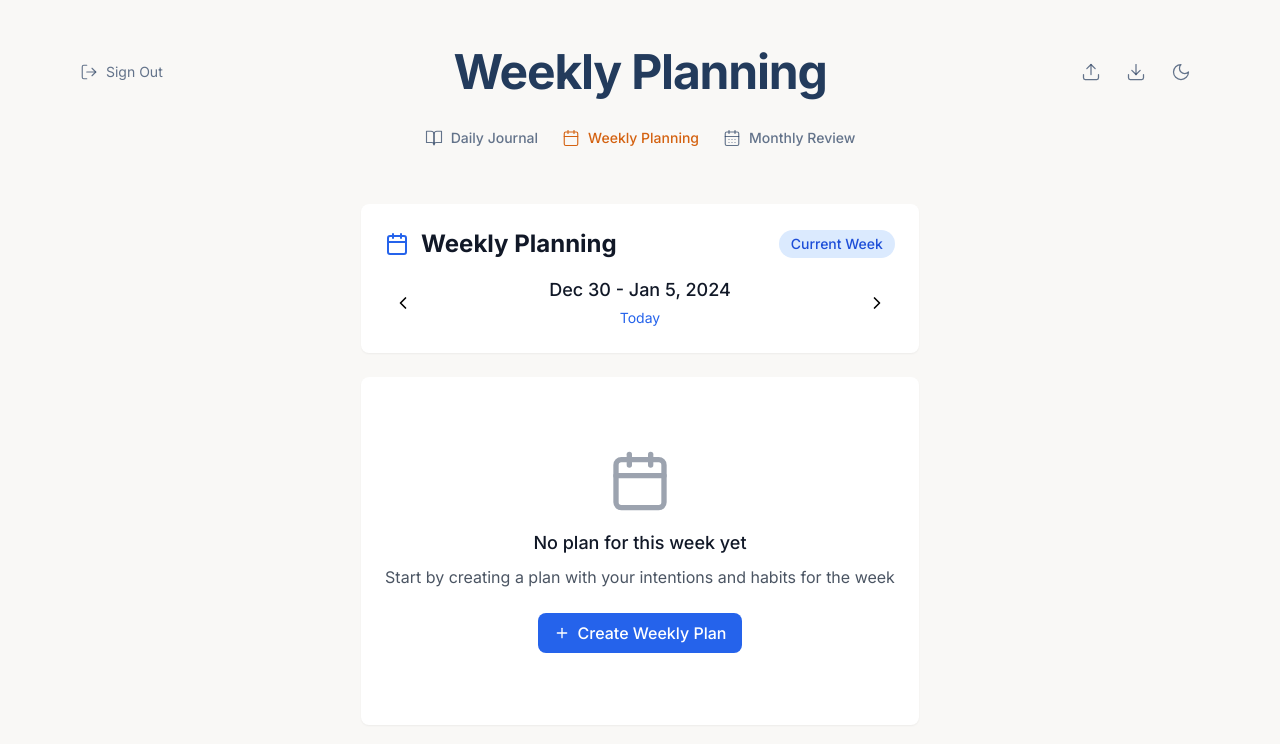
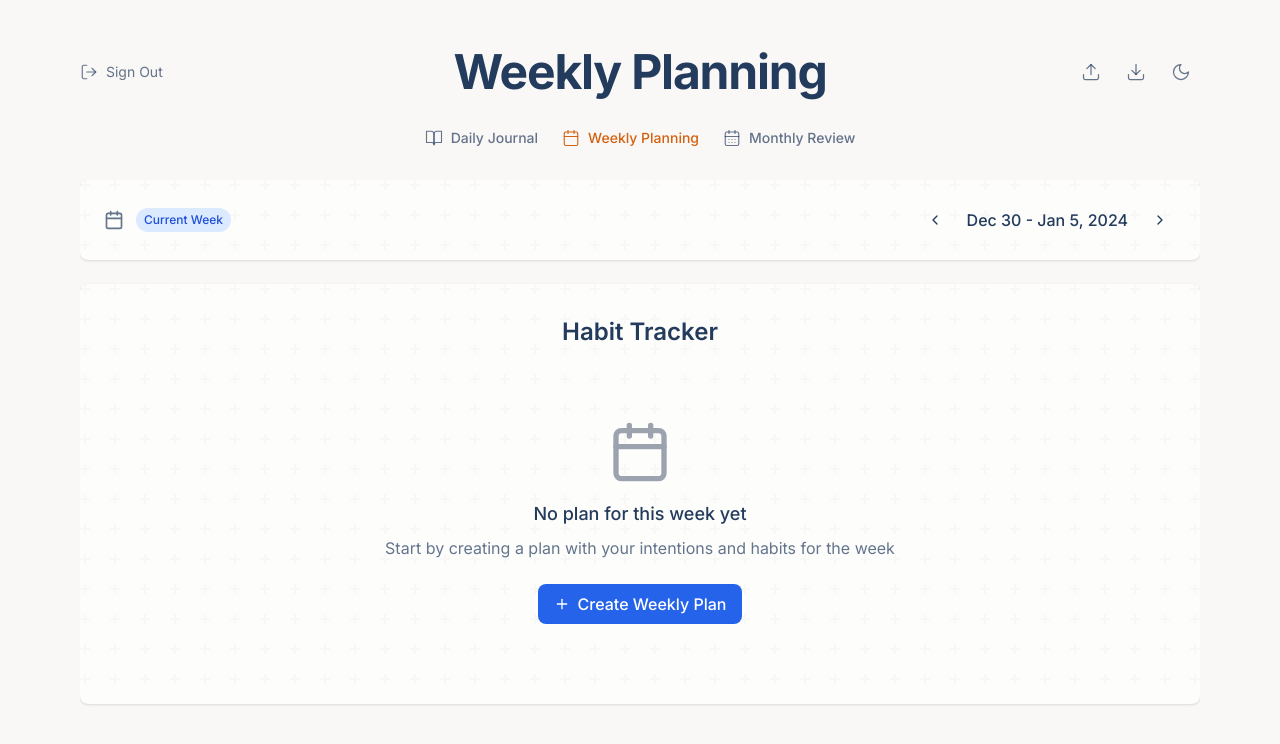
Before and after one commit to morhendos/quick-journal-app, a Next.js app: page /weekly in a window 1280 px wide. Shown: the top 744 px of the page. Built offline with nearby package versions, Linux system fonts and the light colour scheme.

Commit message:
Rewrite WeeklyPlanView to follow design system patterns with Section components

```diff
--- a/src/components/weekly/WeeklyPlanView.tsx
+++ b/src/components/weekly/WeeklyPlanView.tsx
@@ -1,11 +1,13 @@
 'use client';
 
 import React, { useState } from 'react';
-import { Calendar, ChevronLeft, ChevronRight, Plus, Edit2, CheckCircle, FileText } from 'lucide-react';
+import { Plus, Edit2, CheckCircle, FileText, Calendar } from 'lucide-react';
 import { useWeeklyPlans } from '@/hooks/useWeeklyPlans';
 import { WeeklyPlanForm } from './WeeklyPlanForm';
 import { WeeklyReviewForm } from './WeeklyReviewForm';
 import { HabitTracker } from './HabitTracker';
+import { WeeklyHeader } from './WeeklyHeader';
+import { Section } from '@/components/common/Section';
 import { Button } from '@/components/common/Button';
 import { WeeklyPlan } from '@/types/weekly';
 
@@ -29,21 +31,15 @@ export function WeeklyPlanView() {
   const plan = getPlanByWeek(selectedWeek);
   const isCurrentWeek = selectedWeek === getWeekStart();
 
-  // Format week display
-  const formatWeekRange = (startDate: string) => {
-    const start = new Date(startDate);
-    const end = new Date(start);
-    end.setDate(start.getDate() + 6);
-
-    const options: Intl.DateTimeFormatOptions = { month: 'short', day: 'numeric' };
-    return `${start.toLocaleDateString('en-US', options)} - ${end.toLocaleDateString('en-US', options)}, ${start.getFullYear()}`;
-  };
-
   // Navigate weeks
   const navigateWeek = (direction: 'prev' | 'next') => {
     const current = new Date(selectedWeek);
     current.setDate(current.getDate() + (direction === 'next' ? 7 : -7));
     setSelectedWeek(current.toISOString().split('T')[0]);
+  };
+
+  const goToToday = () => {
+    setSelectedWeek(getWeekStart());
   };
 
   const handlePlanSubmit = (data: any) => {
@@ -77,106 +73,44 @@ export function WeeklyPlanView() {
     return now >= weekEnd;
   };
 
+  // View Mode Tab Component
+  const ViewModeTabs = () => {
+    if (!plan) return null;
+
+    const tabs = [
+      { mode: 'tracker' as ViewMode, icon: CheckCircle, label: 'Track Habits' },
+      { mode: 'plan' as ViewMode, icon: Edit2, label: 'Edit Plan' },
+      { mode: 'review' as ViewMode, icon: FileText, label: plan.review ? 'View Review' : 'Add Review' }
+    ];
+
     return (
-    <div className="max-w-4xl mx-auto px-4 py-6">
-      {/* Header */}
-      <div className="bg-white dark:bg-gray-800 rounded-lg shadow-sm p-6 mb-6">
-        <div className="flex items-center justify-between mb-4">
-          <div className="flex items-center gap-3">
-            <Calendar className="w-6 h-6 text-blue-600" />
-            <h1 className="text-2xl font-bold text-gray-900 dark:text-gray-100">
-              Weekly Planning
-            </h1>
-          </div>
-
-          {isCurrentWeek && (
-            <span className="px-3 py-1 bg-blue-100 dark:bg-blue-900/30 text-blue-700 dark:text-blue-300 rounded-full text-sm font-medium">
-              Current Week
-            </span>
-          )}
-        </div>
-
-        {/* Week Navigation */}
-        <div className="flex items-center justify-between">
+      <div className="flex gap-2 border-t border-gray-200 dark:border-gray-700 pt-4">
+        {tabs.map(({ mode, icon: Icon, label }) => (
           <button
-            onClick={() => navigateWeek('prev')}
-            className="p-2 hover:bg-gray-100 dark:hover:bg-gray-700 rounded-lg transition-colors"
-          >
-            <ChevronLeft className="w-5 h-5" />
-          </button>
-
-          <div className="text-center">
-            <div className="text-lg font-medium text-gray-900 dark:text-gray-100">
-              {formatWeekRange(selectedWeek)}
-            </div>
-            {isCurrentWeek && (
-              <button
-                onClick={() => setSelectedWeek(getWeekStart())}
-                className="text-sm text-blue-600 hover:text-blue-700 mt-1"
-              >
-                Today
-              </button>
-            )}
-          </div>
-
-          <button
-            onClick={() => navigateWeek('next')}
-            className="p-2 hover:bg-gray-100 dark:hover:bg-gray-700 rounded-lg transition-colors"
-            disabled={new Date(selectedWeek) > new Date()}
-          >
-            <ChevronRight className="w-5 h-5" />
-          </button>
-        </div>
-
-        {/* View Mode Tabs */}
-        {plan && (
-          <div className="flex gap-2 mt-6 border-t border-gray-200 dark:border-gray-700 pt-4">
-            <button
-              onClick={() => setViewMode('tracker')}
-              className={`flex-1 px-4 py-2 rounded-lg transition-colors flex items-center justify-center gap-2 ${
-                viewMode === 'tracker'
+            key={mode}
+            onClick={() => setViewMode(mode)}
+            className={`flex-1 px-3 py-2 rounded-lg transition-colors flex items-center justify-center gap-2 text-sm ${
+              viewMode === mode
                 ? 'bg-blue-600 text-white'
                 : 'bg-gray-100 dark:bg-gray-700 text-gray-700 dark:text-gray-300 hover:bg-gray-200 dark:hover:bg-gray-600'
             }`}
           >
-              <CheckCircle className="w-4 h-4" />
-              Track Habits
+            <Icon className="w-4 h-4" />
+            {label}
           </button>
-            <button
-              onClick={() => setViewMode('plan')}
-              className={`flex-1 px-4 py-2 rounded-lg transition-colors flex items-center justify-center gap-2 ${
-                viewMode === 'plan'
-                  ? 'bg-blue-600 text-white'
-                  : 'bg-gray-100 dark:bg-gray-700 text-gray-700 dark:text-gray-300 hover:bg-gray-200 dark:hover:bg-gray-600'
-              }`}
-            >
-              <Edit2 className="w-4 h-4" />
-              Edit Plan
-            </button>
-            <button
-              onClick={() => setViewMode('review')}
-              className={`flex-1 px-4 py-2 rounded-lg transition-colors flex items-center justify-center gap-2 ${
-                viewMode === 'review'
-                  ? 'bg-blue-600 text-white'
-                  : 'bg-gray-100 dark:bg-gray-700 text-gray-700 dark:text-gray-300 hover:bg-gray-200 dark:hover:bg-gray-600'
-              }`}
-            >
-              <FileText className="w-4 h-4" />
-              {plan.review ? 'View Review' : 'Add Review'}
-            </button>
+        ))}
       </div>
-        )}
-      </div>
+    );
+  };
 
-      {/* Main Content */}
-      <div className="bg-white dark:bg-gray-800 rounded-lg shadow-sm p-6">
-        {!plan && viewMode === 'tracker' && (
+  // Empty State Component
+  const EmptyState = () => (
     <div className="text-center py-12">
       <Calendar className="w-16 h-16 text-gray-400 mx-auto mb-4" />
-            <h3 className="text-lg font-medium text-gray-900 dark:text-gray-100 mb-2">
+      <h3 className="journal-heading text-lg font-medium text-ink mb-2">
         No plan for this week yet
       </h3>
-            <p className="text-gray-600 dark:text-gray-400 mb-6">
+      <p className="text-ink opacity-70 mb-6">
         Start by creating a plan with your intentions and habits for the week
       </p>
       <Button
@@ -188,29 +122,34 @@ export function WeeklyPlanView() {
         Create Weekly Plan
       </Button>
     </div>
-        )}
+  );
 
-        {/* Plan Description */}
-        {plan && viewMode === 'tracker' && (
-          <>
-            {plan.description && (
+  // Weekly Intentions Component
+  const WeeklyIntentions = () => {
+    if (!plan?.description) return null;
+
+    return (
       <div className="mb-6 p-4 bg-blue-50 dark:bg-blue-900/20 rounded-lg">
         <h3 className="text-sm font-medium text-blue-900 dark:text-blue-300 mb-2">
           Weekly Intentions
         </h3>
-                <p className="text-gray-700 dark:text-gray-300 whitespace-pre-wrap">
+        <p className="text-ink opacity-80 whitespace-pre-wrap">
           {plan.description}
         </p>
       </div>
-            )}
+    );
+  };
 
-            {/* Review Prompt */}
-            {shouldShowReviewPrompt() && (
+  // Review Prompt Component
+  const ReviewPrompt = () => {
+    if (!shouldShowReviewPrompt()) return null;
+
+    return (
       <div className="mb-6 p-4 bg-yellow-50 dark:bg-yellow-900/20 rounded-lg">
         <h3 className="text-sm font-medium text-yellow-900 dark:text-yellow-300 mb-2">
           Time for Weekly Review
         </h3>
-                <p className="text-gray-700 dark:text-gray-300 mb-3">
+        <p className="text-ink opacity-80 mb-3">
           The week is ending. Take a moment to reflect on your progress and learnings.
         </p>
         <Button
@@ -221,8 +160,113 @@ export function WeeklyPlanView() {
           Write Review
         </Button>
       </div>
+    );
+  };
+
+  // Review Display Component
+  const ReviewDisplay = () => {
+    if (!plan?.review || isEditing) return null;
+
+    return (
+      <div className="space-y-6">
+        <div className="flex items-center justify-between border-b border-gray-200 dark:border-gray-700 pb-4">
+          <h3 className="journal-heading text-lg font-semibold text-ink">
+            Week Review
+          </h3>
+          <Button
+            onClick={() => setIsEditing(true)}
+            variant="secondary"
+            size="sm"
+          >
+            Edit Review
+          </Button>
+        </div>
+
+        <div className="space-y-4">
+          {plan.review.rating && (
+            <div className="flex items-center gap-2">
+              <span className="text-sm text-ink opacity-70">Rating:</span>
+              <div className="flex">
+                {Array.from({ length: 5 }, (_, i) => (
+                  <span key={i} className={i < plan.review.rating! ? 'text-yellow-500' : 'text-gray-300'}>
+                    ★
+                  </span>
+                ))}
+              </div>
+            </div>
           )}
 
+          {plan.review.text && (
+            <div>
+              <h4 className="text-sm font-medium text-ink opacity-80 mb-1">General Reflection</h4>
+              <p className="text-ink opacity-70 whitespace-pre-wrap">{plan.review.text}</p>
+            </div>
+          )}
+
+          {plan.review.accomplishments && (
+            <div>
+              <h4 className="text-sm font-medium text-ink opacity-80 mb-1">Accomplishments</h4>
+              <p className="text-ink opacity-70 whitespace-pre-wrap">{plan.review.accomplishments}</p>
+            </div>
+          )}
+
+          {plan.review.challenges && (
+            <div>
+              <h4 className="text-sm font-medium text-ink opacity-80 mb-1">Challenges</h4>
+              <p className="text-ink opacity-70 whitespace-pre-wrap">{plan.review.challenges}</p>
+            </div>
+          )}
+
+          {plan.review.lessonsLearned && (
+            <div>
+              <h4 className="text-sm font-medium text-ink opacity-80 mb-1">Lessons Learned</h4>
+              <p className="text-ink opacity-70 whitespace-pre-wrap">{plan.review.lessonsLearned}</p>
+            </div>
+          )}
+
+          {plan.review.nextWeekFocus && (
+            <div>
+              <h4 className="text-sm font-medium text-ink opacity-80 mb-1">Next Week Focus</h4>
+              <p className="text-ink opacity-70 whitespace-pre-wrap">{plan.review.nextWeekFocus}</p>
+            </div>
+          )}
+        </div>
+      </div>
+    );
+  };
+
+  return (
+    <div className="flex-1 min-h-0 overflow-auto">
+      <div className="space-y-6">
+        {/* Week Navigation Header */}
+        <WeeklyHeader
+          selectedWeek={selectedWeek}
+          onNavigateWeek={navigateWeek}
+          onGoToToday={goToToday}
+          isCurrentWeek={isCurrentWeek}
+        />
+
+        {/* View Mode Tabs */}
+        {plan && (
+          <Section title="" className="!p-4">
+            <ViewModeTabs />
+          </Section>
+        )}
+
+        {/* Main Content */}
+        <Section title={
+          viewMode === 'tracker' ? 'Habit Tracker' :
+          viewMode === 'plan' ? 'Weekly Plan' :
+          'Weekly Review'
+        }>
+          {/* Empty state */}
+          {!plan && viewMode === 'tracker' && <EmptyState />}
+
+          {/* Tracker view */}
+          {plan && viewMode === 'tracker' && (
+            <>
+              <WeeklyIntentions />
+              <ReviewPrompt />
               <HabitTracker
                 habits={plan.habits}
                 weekStartDate={selectedWeek}
@@ -233,7 +277,7 @@ export function WeeklyPlanView() {
             </>
           )}
 
-        {/* Plan Form */}
+          {/* Plan form */}
           {(viewMode === 'plan' || (!plan && viewMode === 'plan')) && (
             <WeeklyPlanForm
               initialData={plan ? {
@@ -250,74 +294,11 @@ export function WeeklyPlanView() {
             />
           )}
 
-        {/* Review Form/Display */}
+          {/* Review section */}
           {plan && viewMode === 'review' && (
             <>
               {plan.review && !isEditing ? (
-              <div className="space-y-6">
-                <div className="flex items-center justify-between border-b border-gray-200 dark:border-gray-700 pb-4">
-                  <h3 className="text-lg font-semibold text-gray-900 dark:text-gray-100">
-                    Week Review
-                  </h3>
-                  <Button
-                    onClick={() => setIsEditing(true)}
-                    variant="secondary"
-                    size="sm"
-                  >
-                    Edit Review
-                  </Button>
-                </div>
-
-                <div className="space-y-4">
-                  {plan.review.rating && (
-                    <div className="flex items-center gap-2">
-                      <span className="text-sm text-gray-600 dark:text-gray-400">Rating:</span>
-                      <div className="flex">
-                        {Array.from({ length: 5 }, (_, i) => (
-                          <span key={i} className={i < plan.review.rating! ? 'text-yellow-500' : 'text-gray-300'}>
-                            ★
-                          </span>
-                        ))}
-                      </div>
-                    </div>
-                  )}
-
-                  {plan.review.text && (
-                    <div>
-                      <h4 className="text-sm font-medium text-gray-700 dark:text-gray-300 mb-1">General Reflection</h4>
-                      <p className="text-gray-600 dark:text-gray-400 whitespace-pre-wrap">{plan.review.text}</p>
-                    </div>
-                  )}
-
-                  {plan.review.accomplishments && (
-                    <div>
-                      <h4 className="text-sm font-medium text-gray-700 dark:text-gray-300 mb-1">Accomplishments</h4>
-                      <p className="text-gray-600 dark:text-gray-400 whitespace-pre-wrap">{plan.review.accomplishments}</p>
-                    </div>
-                  )}
-
-                  {plan.review.challenges && (
-                    <div>
-                      <h4 className="text-sm font-medium text-gray-700 dark:text-gray-300 mb-1">Challenges</h4>
-                      <p className="text-gray-600 dark:text-gray-400 whitespace-pre-wrap">{plan.review.challenges}</p>
-                    </div>
-                  )}
-
-                  {plan.review.lessonsLearned && (
-                    <div>
-                      <h4 className="text-sm font-medium text-gray-700 dark:text-gray-300 mb-1">Lessons Learned</h4>
-                      <p className="text-gray-600 dark:text-gray-400 whitespace-pre-wrap">{plan.review.lessonsLearned}</p>
-                    </div>
-                  )}
-
-                  {plan.review.nextWeekFocus && (
-                    <div>
-                      <h4 className="text-sm font-medium text-gray-700 dark:text-gray-300 mb-1">Next Week Focus</h4>
-                      <p className="text-gray-600 dark:text-gray-400 whitespace-pre-wrap">{plan.review.nextWeekFocus}</p>
-                    </div>
-                  )}
-                </div>
-              </div>
+                <ReviewDisplay />
               ) : (
                 <WeeklyReviewForm
                   initialData={plan.review}
@@ -334,6 +315,7 @@ export function WeeklyPlanView() {
               )}
             </>
           )}
+        </Section>
       </div>
     </div>
   );
```
Lines whose indentation alone changed are shown as unchanged.
